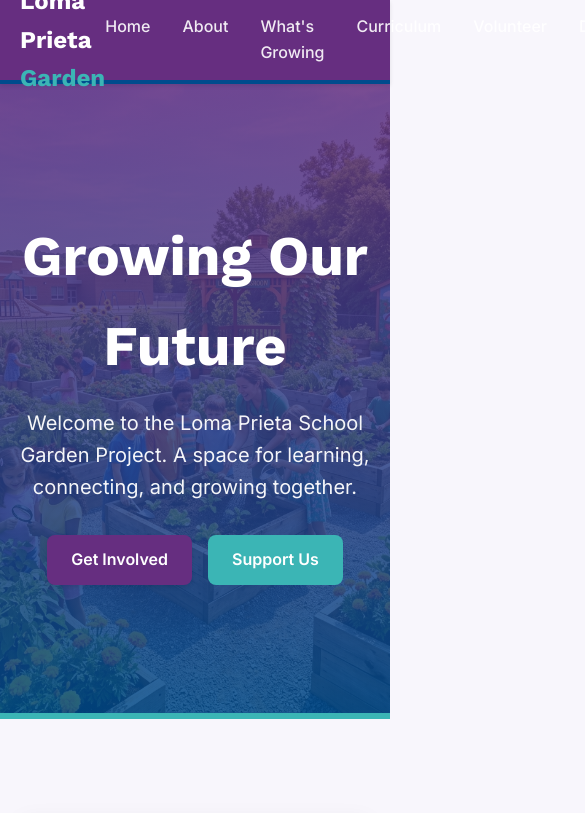
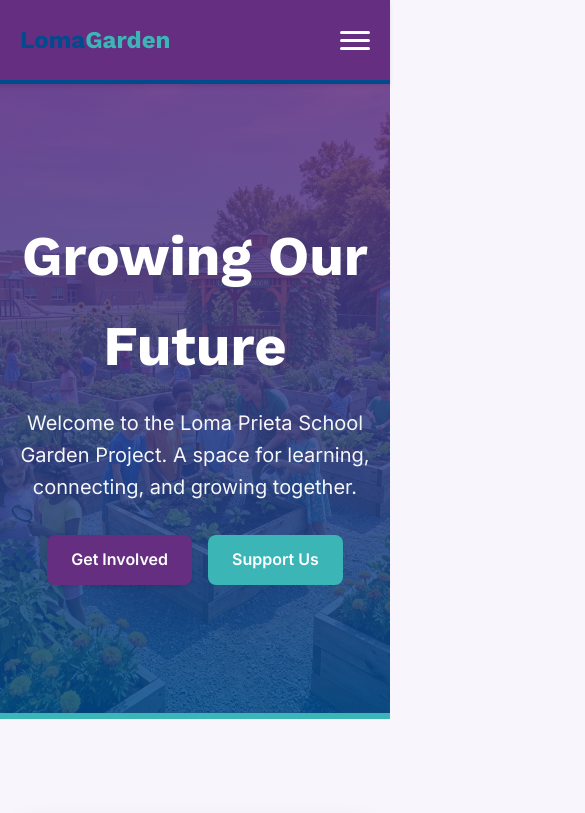
Before and after one commit to Baylow/loma-prieta-garden, a Next.js app: page / in a window 390 px wide. Shown: the top 813 px of the page, 585 px wide, since content can reach past the window. Built offline with nearby package versions, Linux system fonts and the light colour scheme.

Commit message:
Make navbar responsive

```diff
--- a/src/components/Navbar.js
+++ b/src/components/Navbar.js
@@ -1,21 +1,35 @@
+"use client";
+import { useState } from 'react';
 import Link from 'next/link';
 import styles from './Navbar.module.css';
 
 export default function Navbar() {
+  const [isOpen, setIsOpen] = useState(false);
+
+  const toggleMenu = () => setIsOpen(!isOpen);
+  const closeMenu = () => setIsOpen(false);
+
   return (
     <header className={styles.header}>
       <div className={`container ${styles.navContainer}`}>
-        <Link href="/" className={styles.logo}>
-          Loma Prieta <span className={styles.highlight}>Garden</span>
-        </Link>
-        <nav className={styles.navLinks}>
-          <Link href="/">Home</Link>
-          <Link href="/about">About</Link>
-          <Link href="/growing">What's Growing</Link>
-          <Link href="/curriculum">Curriculum</Link>
-          <Link href="/volunteer">Volunteer</Link>
-          <Link href="/donate">Donate</Link>
-          <Link href="/updates">Updates</Link>
+        <div className={styles.logo}>
+          <Link href="/" onClick={closeMenu}>Loma<span className={styles.highlight}>Garden</span></Link>
+        </div>
+
+        <button className={styles.hamburger} onClick={toggleMenu} aria-label="Toggle menu">
+          <span className={`${styles.bar} ${isOpen ? styles.open : ''}`}></span>
+          <span className={`${styles.bar} ${isOpen ? styles.open : ''}`}></span>
+          <span className={`${styles.bar} ${isOpen ? styles.open : ''}`}></span>
+        </button>
+
+        <nav className={`${styles.navLinks} ${isOpen ? styles.showMenu : ''}`}>
+          <Link href="/" onClick={closeMenu}>Home</Link>
+          <Link href="/about" onClick={closeMenu}>About</Link>
+          <Link href="/growing" onClick={closeMenu}>What's Growing</Link>
+          <Link href="/curriculum" onClick={closeMenu}>Curriculum</Link>
+          <Link href="/volunteer" onClick={closeMenu}>Volunteer</Link>
+          <Link href="/donate" onClick={closeMenu}>Donate</Link>
+          <Link href="/updates" onClick={closeMenu}>Updates</Link>
         </nav>
       </div>
     </header>
--- a/src/components/Navbar.module.css
+++ b/src/components/Navbar.module.css
@@ -12,6 +12,7 @@
   justify-content: space-between;
   align-items: center;
   height: 80px;
+  position: relative;
 }
 
 .logo {
@@ -19,6 +20,7 @@
   font-size: 1.5rem;
   font-weight: 700;
   color: var(--text-light);
+  z-index: 101;
 }
 
 .highlight {
@@ -28,15 +30,88 @@
 .navLinks {
   display: flex;
   gap: 2rem;
+  align-items: center;
 }
 
 .navLinks a {
   font-weight: 500;
   color: var(--text-light);
   opacity: 0.9;
+  transition: color 0.3s ease, opacity 0.3s ease;
 }
 
 .navLinks a:hover {
   color: var(--teal);
   opacity: 1;
 }
+
+/* Hamburger button styles */
+.hamburger {
+  display: none;
+  flex-direction: column;
+  justify-content: space-around;
+  width: 30px;
+  height: 24px;
+  background: transparent;
+  border: none;
+  cursor: pointer;
+  z-index: 101;
+}
+
+.bar {
+  width: 30px;
+  height: 3px;
+  background-color: var(--text-light);
+  border-radius: 10px;
+  transition: all 0.3s linear;
+  position: relative;
+  transform-origin: 1px;
+}
+
+/* Mobile responsive adjustments */
+@media (max-width: 900px) {
+  .hamburger {
+    display: flex;
+  }
+
+  .navLinks {
+    position: absolute;
+    top: 100%; /* Just below the header */
+    left: 0;
+    width: 100%;
+    background-color: var(--primary-purple);
+    flex-direction: column;
+    padding: 2rem 0;
+    gap: 1.5rem;
+
+    /* Animation initial state */
+    visibility: hidden;
+    opacity: 0;
+    transform: translateY(-20px);
+    transition: all 0.3s ease-in-out;
+
+    border-bottom: 4px solid var(--sapphire-blue);
+    box-shadow: var(--shadow-md);
+  }
+
+  .navLinks.showMenu {
+    visibility: visible;
+    opacity: 1;
+    transform: translateY(0);
+  }
+
+  .navLinks a {
+    font-size: 1.25rem;
+  }
+
+  /* Hamburger Animation */
+  .bar.open:nth-child(1) {
+    transform: rotate(45deg);
+  }
+  .bar.open:nth-child(2) {
+    opacity: 0;
+  }
+  .bar.open:nth-child(3) {
+    transform: rotate(-45deg);
+  }
+}
```
